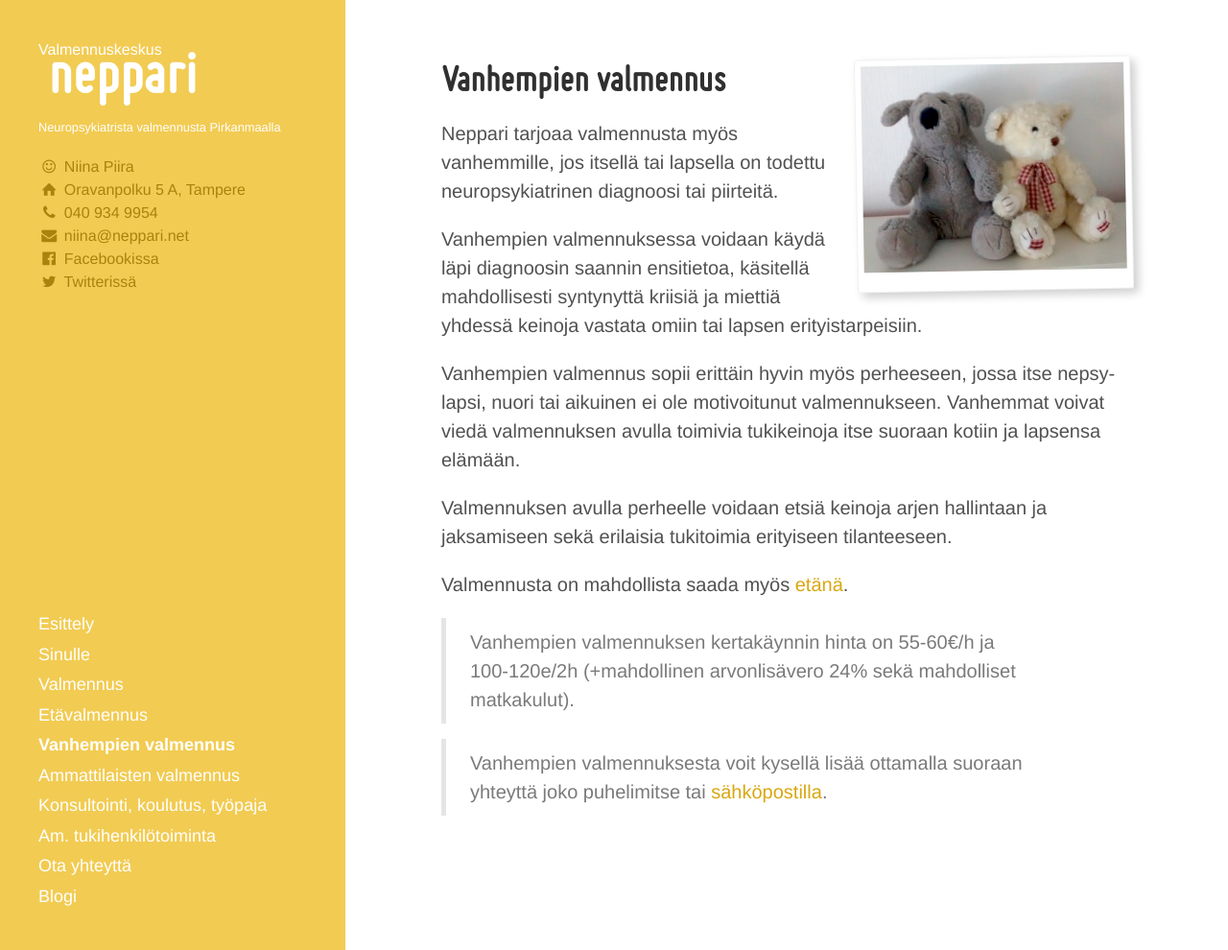
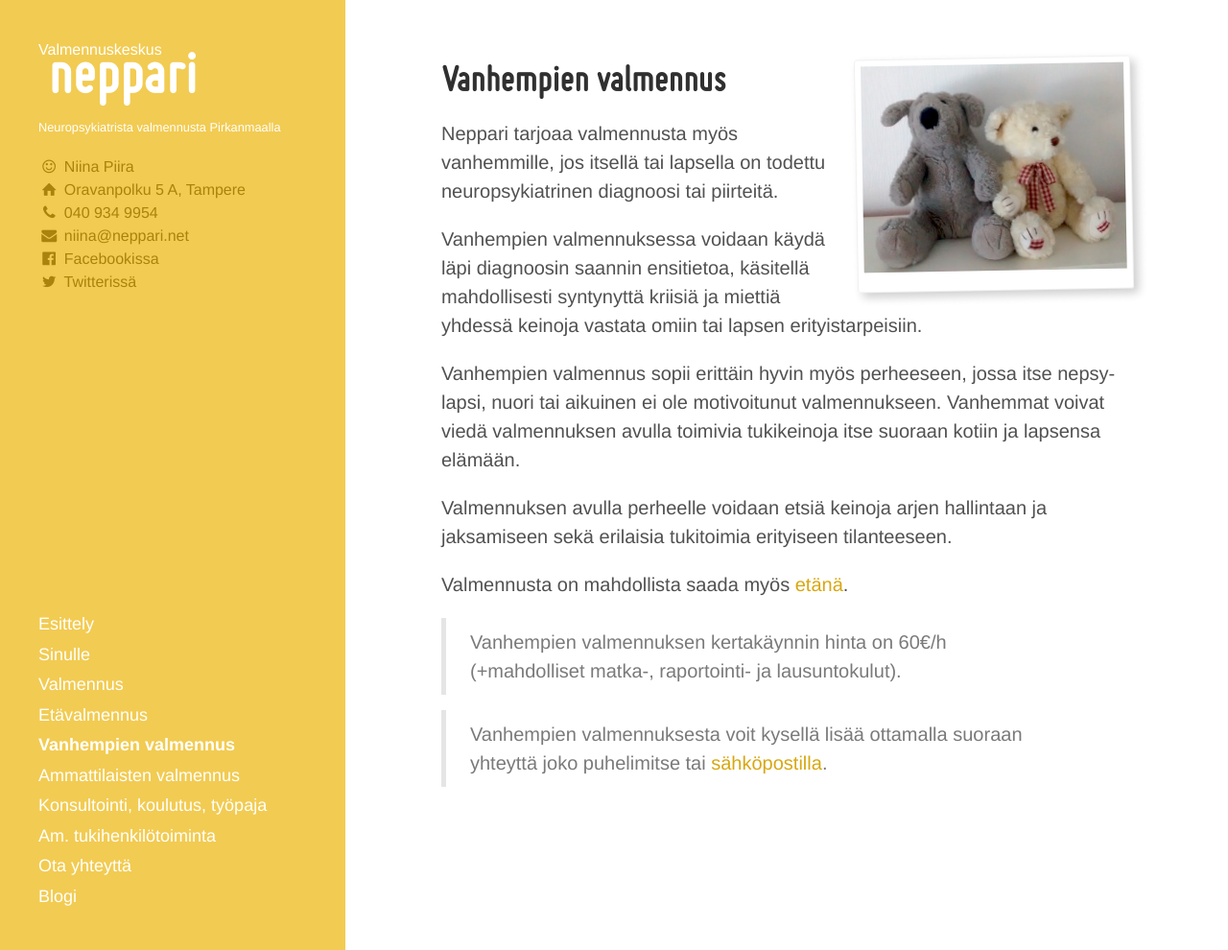
Before and after one commit to niinapiira/neppari.net, a Jekyll site: the page built from vanhempien-valmennus.md, in a window 1280 px wide and 990 px high. Shown: the whole window at 96% size. Built offline with Jekyll 4.4.1, drawn with Linux system fonts in a browser that asks for light colours.

Commit message:
Updated vanhempien-valmennus.md

```diff
--- a/vanhempien-valmennus.md
+++ b/vanhempien-valmennus.md
@@ -26,6 +26,6 @@ Valmennuksen avulla perheelle voidaan etsiä keinoja arjen hallintaan ja jaksami
 
 Valmennusta on mahdollista saada myös [etänä](/etavalmennus).
 
-> Vanhempien valmennuksen kertakäynnin hinta on 55-60€/h ja 100-120e/2h (+mahdollinen arvonlisävero 24% sekä mahdolliset matkakulut).
+> Vanhempien valmennuksen kertakäynnin hinta on 60€/h (+mahdolliset matka-, raportointi- ja lausuntokulut).
 
 > Vanhempien valmennuksesta voit kysellä lisää ottamalla suoraan yhteyttä joko puhelimitse tai [sähköpostilla](/ota-yhteytta).
```
